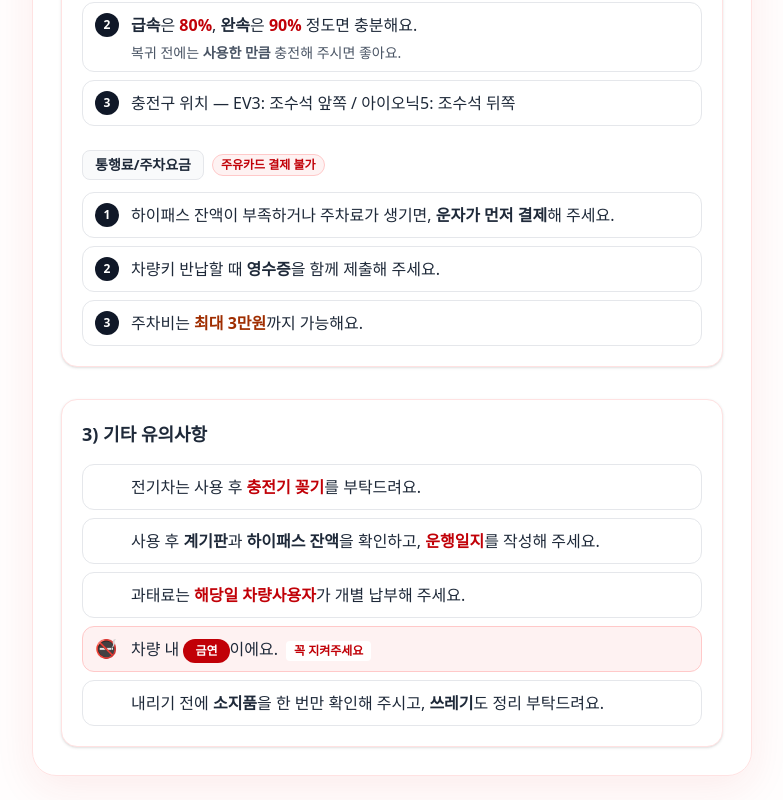
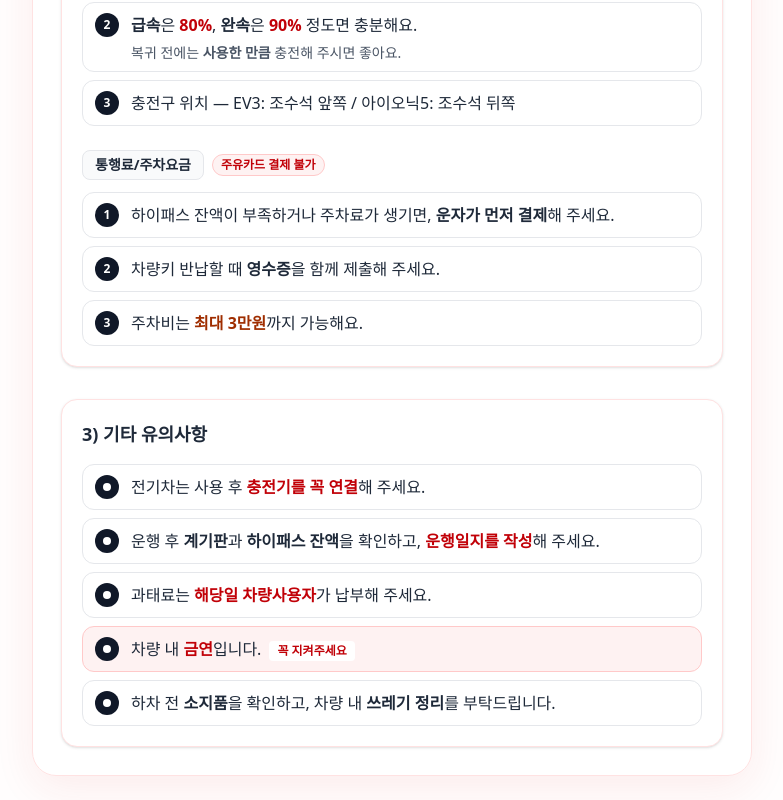
Before and after one commit to joadela00/vehicle-log, a Next.js app: page /guide in a window 1280 px wide. Shown: the part 808-1608 px from the top of the page, without its empty margins (248-1031 px from the left). Built offline with nearby package versions, Linux system fonts and the light colour scheme.

Commit message:
Update page.tsx

```diff
--- a/app/guide/page.tsx
+++ b/app/guide/page.tsx
@@ -183,28 +183,56 @@ export default function GuidePage() {
   <h2 className="text-lg font-bold">3) 기타 유의사항</h2>
 
   <ul className="mt-4 space-y-2">
-              <BulletItem icon=" ">
-                전기차는 사용 후 <b className="text-red-700">충전기 꽂기</b>를 부탁드려요.
-              </BulletItem>
 
-              <BulletItem icon=" ">
-                사용 후 <b>계기판</b>과 <b>하이패스 잔액</b>을 확인하고, <b className="text-red-700">운행일지</b>를 작성해 주세요.
-              </BulletItem>
+    <li className="grid grid-cols-[28px_1fr] items-start gap-2 rounded-xl border border-gray-200 bg-white px-3 py-2">
+      <span className="mt-0.5 inline-flex h-6 w-6 items-center justify-center rounded-full bg-gray-900">
+        <span className="h-2 w-2 rounded-full bg-white" />
+      </span>
+      <div className="break-keep leading-7">
+        전기차는 사용 후 <b className="text-red-700">충전기를 꼭 연결</b>해 주세요.
+      </div>
+    </li>
 
-              <BulletItem icon=" ">
-                과태료는 <b className="text-red-700">해당일 차량사용자</b>가 개별 납부해 주세요.
-              </BulletItem>
+    <li className="grid grid-cols-[28px_1fr] items-start gap-2 rounded-xl border border-gray-200 bg-white px-3 py-2">
+      <span className="mt-0.5 inline-flex h-6 w-6 items-center justify-center rounded-full bg-gray-900">
+        <span className="h-2 w-2 rounded-full bg-white" />
+      </span>
+      <div className="break-keep leading-7">
+        운행 후 <b>계기판</b>과 <b>하이패스 잔액</b>을 확인하고,
+        <b className="text-red-700"> 운행일지를 작성</b>해 주세요.
+      </div>
+    </li>
 
-              <BulletItem icon="🚭" tone="danger">
-                차량 내 <span className="inline-flex items-center rounded-full bg-red-700 px-3 py-1 text-xs font-extrabold text-white">금연</span>이에요.
+    <li className="grid grid-cols-[28px_1fr] items-start gap-2 rounded-xl border border-gray-200 bg-white px-3 py-2">
+      <span className="mt-0.5 inline-flex h-6 w-6 items-center justify-center rounded-full bg-gray-900">
+        <span className="h-2 w-2 rounded-full bg-white" />
+      </span>
+      <div className="break-keep leading-7">
+        과태료는 <b className="text-red-700">해당일 차량사용자</b>가 납부해 주세요.
+      </div>
+    </li>
+
+    <li className="grid grid-cols-[28px_1fr] items-start gap-2 rounded-xl border border-red-200 bg-red-50 px-3 py-2">
+      <span className="mt-0.5 inline-flex h-6 w-6 items-center justify-center rounded-full bg-gray-900">
+        <span className="h-2 w-2 rounded-full bg-white" />
+      </span>
+      <div className="break-keep leading-7">
+        차량 내 <b className="text-red-700">금연</b>입니다.
         <span className="ml-2 inline-flex items-center rounded bg-white px-2 py-0.5 text-xs font-semibold text-red-700">
           꼭 지켜주세요
         </span>
-              </BulletItem>
+      </div>
+    </li>
 
-              <BulletItem icon=" ">
-                내리기 전에 <b>소지품</b>을 한 번만 확인해 주시고, <b>쓰레기</b>도 정리 부탁드려요.
-              </BulletItem>
+    <li className="grid grid-cols-[28px_1fr] items-start gap-2 rounded-xl border border-gray-200 bg-white px-3 py-2">
+      <span className="mt-0.5 inline-flex h-6 w-6 items-center justify-center rounded-full bg-gray-900">
+        <span className="h-2 w-2 rounded-full bg-white" />
+      </span>
+      <div className="break-keep leading-7">
+        하차 전 <b>소지품</b>을 확인하고, 차량 내 <b>쓰레기 정리</b>를 부탁드립니다.
+      </div>
+    </li>
+
   </ul>
 </section>
         </div>
```
Lines whose indentation alone changed are shown as unchanged.
